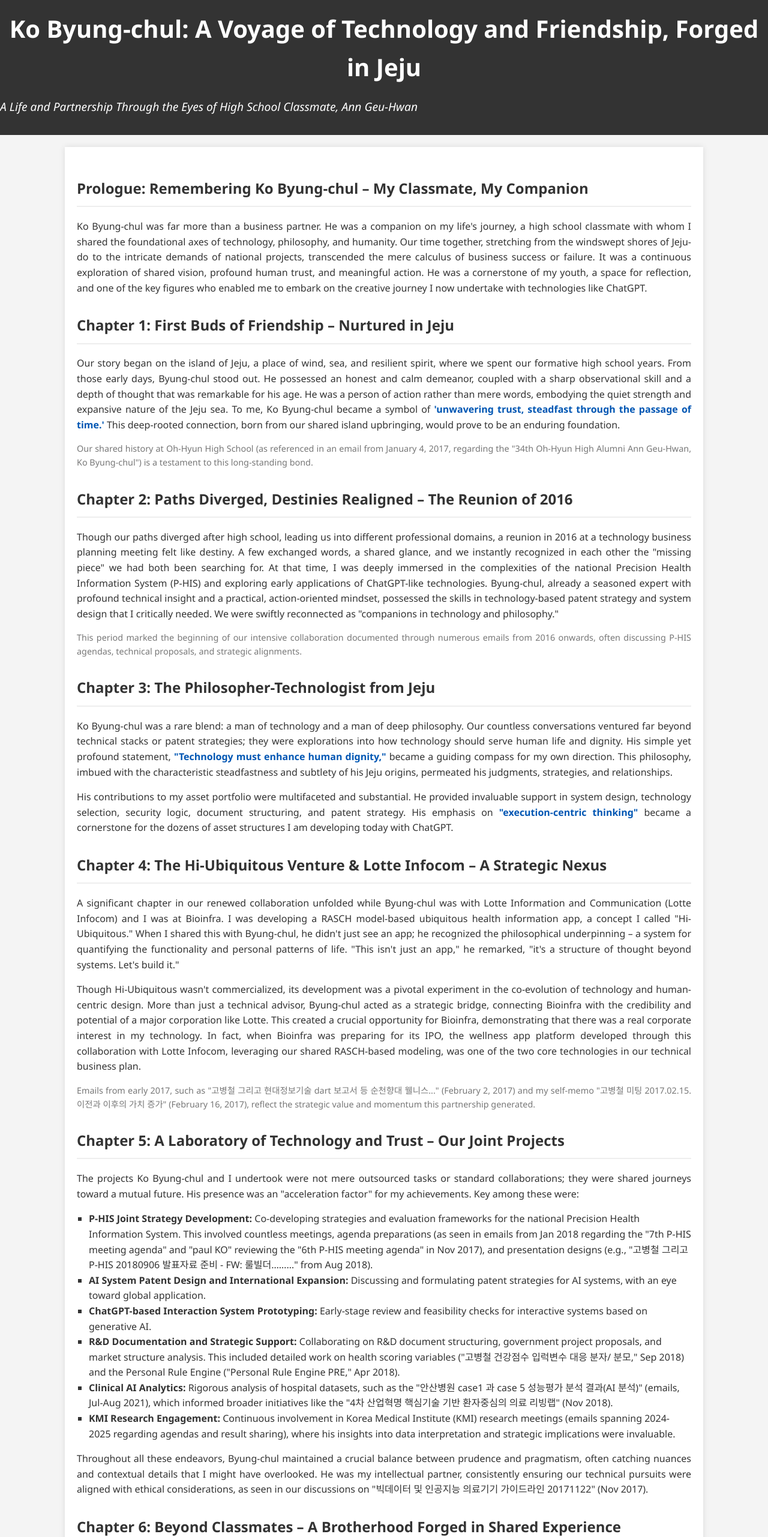
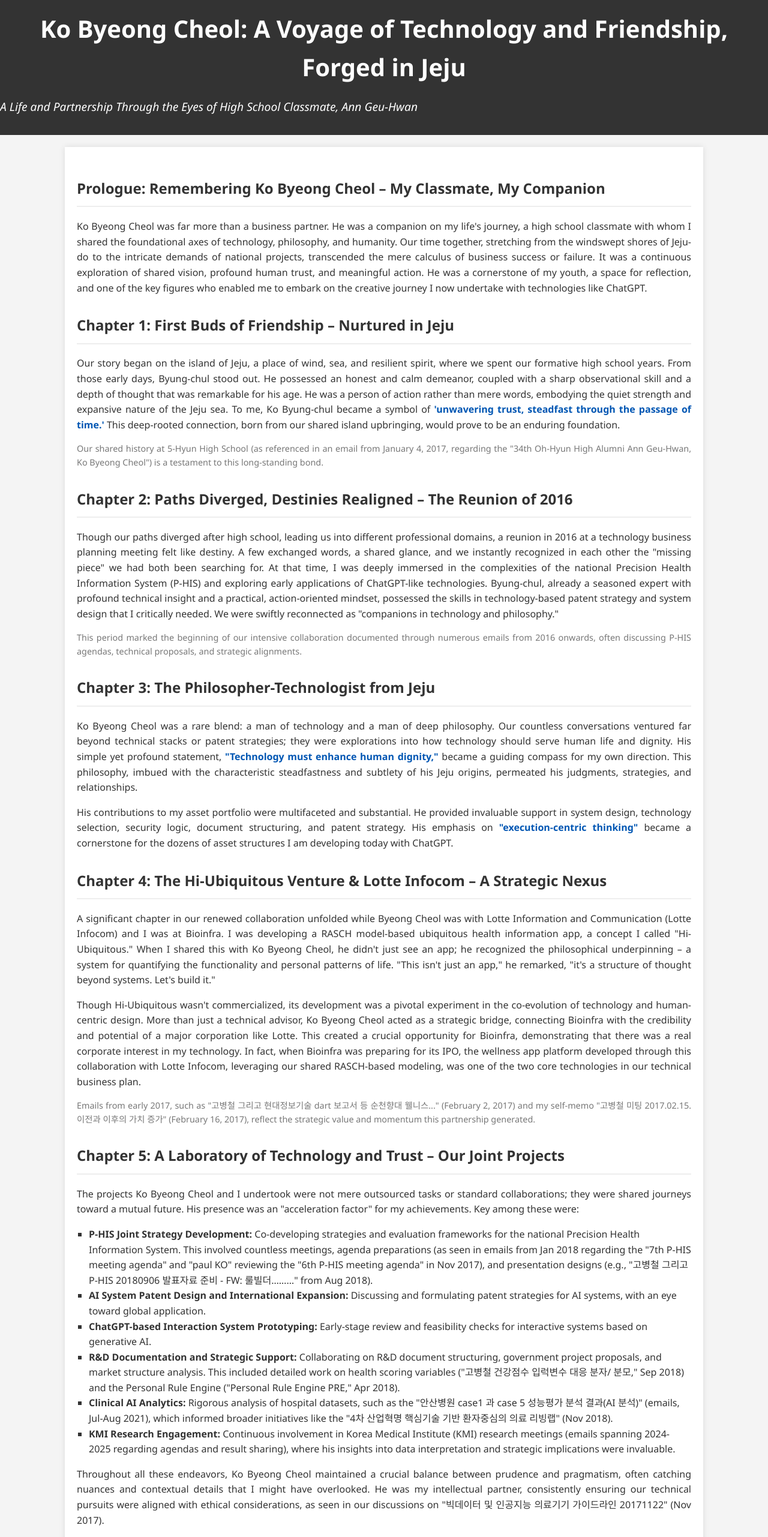
Before and after one commit to ANN-KOREA/Ko-Byung-chul, a plain HTML site: page index.html in a window 1280 px wide. Shown: the top 2562 px of the page at 60% size. Drawn offline with Linux system fonts and the light colour scheme.

Commit message:
index.html

```diff
--- a/index.html
+++ b/index.html
@@ -3,7 +3,7 @@
 <head>
     <meta charset="UTF-8">
     <meta name="viewport" content="width=device-width, initial-scale=1.0">
-    <title>Ko Byung-chul: A Journey of Innovation and Trust - As Seen by Ann Geu-Hwan</title>
+    <title>Ko Byeong Cheol: A Journey of Innovation and Trust - As Seen by Ann Geu-Hwan</title>
     <style>
         body {
             font-family: 'Segoe UI', Tahoma, Geneva, Verdana, sans-serif;
@@ -87,33 +87,33 @@
 </head>
 <body>
     <header>
-        <h1>Ko Byung-chul: A Voyage of Technology and Friendship, Forged in Jeju</h1>
+        <h1>Ko Byeong Cheol: A Voyage of Technology and Friendship, Forged in Jeju</h1>
         <p class="subtitle">A Life and Partnership Through the Eyes of High School Classmate, Ann Geu-Hwan</p>
     </header>
 
     <div class="container">
-        <h2>Prologue: Remembering Ko Byung-chul – My Classmate, My Companion</h2>
-        <p>Ko Byung-chul was far more than a business partner. He was a companion on my life's journey, a high school classmate with whom I shared the foundational axes of technology, philosophy, and humanity. Our time together, stretching from the windswept shores of Jeju-do to the intricate demands of national projects, transcended the mere calculus of business success or failure. It was a continuous exploration of shared vision, profound human trust, and meaningful action. He was a cornerstone of my youth, a space for reflection, and one of the key figures who enabled me to embark on the creative journey I now undertake with technologies like ChatGPT.</p>
+        <h2>Prologue: Remembering Ko Byeong Cheol – My Classmate, My Companion</h2>
+        <p>Ko Byeong Cheol was far more than a business partner. He was a companion on my life's journey, a high school classmate with whom I shared the foundational axes of technology, philosophy, and humanity. Our time together, stretching from the windswept shores of Jeju-do to the intricate demands of national projects, transcended the mere calculus of business success or failure. It was a continuous exploration of shared vision, profound human trust, and meaningful action. He was a cornerstone of my youth, a space for reflection, and one of the key figures who enabled me to embark on the creative journey I now undertake with technologies like ChatGPT.</p>
 
         <h2>Chapter 1: First Buds of Friendship – Nurtured in Jeju</h2>
         <p>Our story began on the island of Jeju, a place of wind, sea, and resilient spirit, where we spent our formative high school years. From those early days, Byung-chul stood out. He possessed an honest and calm demeanor, coupled with a sharp observational skill and a depth of thought that was remarkable for his age. He was a person of action rather than mere words, embodying the quiet strength and expansive nature of the Jeju sea. To me, Ko Byung-chul became a symbol of <span class="highlight">'unwavering trust, steadfast through the passage of time.'</span> This deep-rooted connection, born from our shared island upbringing, would prove to be an enduring foundation.</p>
-        <p class="footnote">Our shared history at Oh-Hyun High School (as referenced in an email from January 4, 2017, regarding the "34th Oh-Hyun High Alumni Ann Geu-Hwan, Ko Byung-chul") is a testament to this long-standing bond.</p>
+        <p class="footnote">Our shared history at 5-Hyun High School (as referenced in an email from January 4, 2017, regarding the "34th Oh-Hyun High Alumni Ann Geu-Hwan, Ko Byeong Cheol") is a testament to this long-standing bond.</p>
 
         <h2>Chapter 2: Paths Diverged, Destinies Realigned – The Reunion of 2016</h2>
         <p>Though our paths diverged after high school, leading us into different professional domains, a reunion in 2016 at a technology business planning meeting felt like destiny. A few exchanged words, a shared glance, and we instantly recognized in each other the "missing piece" we had both been searching for. At that time, I was deeply immersed in the complexities of the national Precision Health Information System (P-HIS) and exploring early applications of ChatGPT-like technologies. Byung-chul, already a seasoned expert with profound technical insight and a practical, action-oriented mindset, possessed the skills in technology-based patent strategy and system design that I critically needed. We were swiftly reconnected as "companions in technology and philosophy."</p>
         <p class="footnote">This period marked the beginning of our intensive collaboration documented through numerous emails from 2016 onwards, often discussing P-HIS agendas, technical proposals, and strategic alignments.</p>
 
         <h2>Chapter 3: The Philosopher-Technologist from Jeju</h2>
-        <p>Ko Byung-chul was a rare blend: a man of technology and a man of deep philosophy. Our countless conversations ventured far beyond technical stacks or patent strategies; they were explorations into how technology should serve human life and dignity. His simple yet profound statement, <span class="highlight">"Technology must enhance human dignity,"</span> became a guiding compass for my own direction. This philosophy, imbued with the characteristic steadfastness and subtlety of his Jeju origins, permeated his judgments, strategies, and relationships.</p>
+        <p>Ko Byeong Cheol was a rare blend: a man of technology and a man of deep philosophy. Our countless conversations ventured far beyond technical stacks or patent strategies; they were explorations into how technology should serve human life and dignity. His simple yet profound statement, <span class="highlight">"Technology must enhance human dignity,"</span> became a guiding compass for my own direction. This philosophy, imbued with the characteristic steadfastness and subtlety of his Jeju origins, permeated his judgments, strategies, and relationships.</p>
         <p>His contributions to my asset portfolio were multifaceted and substantial. He provided invaluable support in system design, technology selection, security logic, document structuring, and patent strategy. His emphasis on <span class="highlight">"execution-centric thinking"</span> became a cornerstone for the dozens of asset structures I am developing today with ChatGPT.</p>
 
         <h2>Chapter 4: The Hi-Ubiquitous Venture & Lotte Infocom – A Strategic Nexus</h2>
-        <p>A significant chapter in our renewed collaboration unfolded while Byung-chul was with Lotte Information and Communication (Lotte Infocom) and I was at Bioinfra. I was developing a RASCH model-based ubiquitous health information app, a concept I called "Hi-Ubiquitous." When I shared this with Byung-chul, he didn't just see an app; he recognized the philosophical underpinning – a system for quantifying the functionality and personal patterns of life. "This isn't just an app," he remarked, "it's a structure of thought beyond systems. Let's build it."</p>
-        <p>Though Hi-Ubiquitous wasn't commercialized, its development was a pivotal experiment in the co-evolution of technology and human-centric design. More than just a technical advisor, Byung-chul acted as a strategic bridge, connecting Bioinfra with the credibility and potential of a major corporation like Lotte. This created a crucial opportunity for Bioinfra, demonstrating that there was a real corporate interest in my technology. In fact, when Bioinfra was preparing for its IPO, the wellness app platform developed through this collaboration with Lotte Infocom, leveraging our shared RASCH-based modeling, was one of the two core technologies in our technical business plan.</p>
+        <p>A significant chapter in our renewed collaboration unfolded while Byeong Cheol was with Lotte Information and Communication (Lotte Infocom) and I was at Bioinfra. I was developing a RASCH model-based ubiquitous health information app, a concept I called "Hi-Ubiquitous." When I shared this with Ko Byeong Cheol, he didn't just see an app; he recognized the philosophical underpinning – a system for quantifying the functionality and personal patterns of life. "This isn't just an app," he remarked, "it's a structure of thought beyond systems. Let's build it."</p>
+        <p>Though Hi-Ubiquitous wasn't commercialized, its development was a pivotal experiment in the co-evolution of technology and human-centric design. More than just a technical advisor, Ko Byeong Cheol acted as a strategic bridge, connecting Bioinfra with the credibility and potential of a major corporation like Lotte. This created a crucial opportunity for Bioinfra, demonstrating that there was a real corporate interest in my technology. In fact, when Bioinfra was preparing for its IPO, the wellness app platform developed through this collaboration with Lotte Infocom, leveraging our shared RASCH-based modeling, was one of the two core technologies in our technical business plan.</p>
         <p class="footnote">Emails from early 2017, such as "고병철 그리고 현대정보기술 dart 보고서 등 순천향대 웰니스..." (February 2, 2017) and my self-memo "고병철 미팅 2017.02.15. 이전과 이후의 가치 증가" (February 16, 2017), reflect the strategic value and momentum this partnership generated.</p>
 
         <h2>Chapter 5: A Laboratory of Technology and Trust – Our Joint Projects</h2>
-        <p>The projects Ko Byung-chul and I undertook were not mere outsourced tasks or standard collaborations; they were shared journeys toward a mutual future. His presence was an "acceleration factor" for my achievements. Key among these were:</p>
+        <p>The projects Ko Byeong Cheol and I undertook were not mere outsourced tasks or standard collaborations; they were shared journeys toward a mutual future. His presence was an "acceleration factor" for my achievements. Key among these were:</p>
         <ul>
             <li><strong>P-HIS Joint Strategy Development:</strong> Co-developing strategies and evaluation frameworks for the national Precision Health Information System. This involved countless meetings, agenda preparations (as seen in emails from Jan 2018 regarding the "7th P-HIS meeting agenda" and "paul KO" reviewing the "6th P-HIS meeting agenda" in Nov 2017), and presentation designs (e.g., "고병철 그리고 P-HIS 20180906 발표자료 준비 - FW: 룰빌더………" from Aug 2018).</li>
             <li><strong>AI System Patent Design and International Expansion:</strong> Discussing and formulating patent strategies for AI systems, with an eye toward global application.</li>
@@ -122,13 +122,13 @@
             <li><strong>Clinical AI Analytics:</strong> Rigorous analysis of hospital datasets, such as the "안산병원 case1 과 case 5 성능평가 분석 결과(AI 분석)" (emails, Jul-Aug 2021), which informed broader initiatives like the "4차 산업혁명 핵심기술 기반 환자중심의 의료 리빙랩" (Nov 2018).</li>
             <li><strong>KMI Research Engagement:</strong> Continuous involvement in Korea Medical  Institute (KMI) research meetings (emails spanning 2024-2025 regarding agendas and result sharing), where his insights into data interpretation and strategic implications were invaluable.</li>
         </ul>
-        <p>Throughout all these endeavors, Byung-chul maintained a crucial balance between prudence and pragmatism, often catching nuances and contextual details that I might have overlooked. He was my intellectual partner, consistently ensuring our technical pursuits were aligned with ethical considerations, as seen in our discussions on "빅데이터 및 인공지능 의료기기 가이드라인 20171122" (Nov 2017).</p>
+        <p>Throughout all these endeavors, Ko Byeong Cheol maintained a crucial balance between prudence and pragmatism, often catching nuances and contextual details that I might have overlooked. He was my intellectual partner, consistently ensuring our technical pursuits were aligned with ethical considerations, as seen in our discussions on "빅데이터 및 인공지능 의료기기 가이드라인 20171122" (Nov 2017).</p>
 
         <h2>Chapter 6: Beyond Classmates – A Brotherhood Forged in Shared Experience</h2>
         <p>Our bond transcended mere business or our shared Jeju high school roots. We were brothers-in-arms, sharing not just project deadlines but life's joys and sorrows. We remembered each other's birthdays, shared family stories, embarked on joint travels, and enjoyed regular meals. We debated technology and humanities, business and life, execution and reflection. I believe that friendship is not measured by time alone, but by the depth of shared context and memory. My relationship with Ko Byung-chul is, above all, one of my most precious human assets. An email from September 8, 2017, simply titled "고병철 귀인" (Ko Byung-chul, a benefactor), perhaps best encapsulates this deep sense of gratitude.</p>
 
-        <h2>Chapter 7: The Value of Ko Byung-chul – My Perspective</h2>
-        <p>From my vantage point, Ko Byung-chul's value can be summarized as follows:</p>
+        <h2>Chapter 7: The Value of Ko Byeong Cheol – My Perspective</h2>
+        <p>From my vantage point, Ko Byeong Cheol's value can be summarized as follows:</p>
         <table class="value-table">
             <thead>
                 <tr>
@@ -169,7 +169,7 @@
         </table>
 
         <h2>Chapter 8: Conclusion – A Journey Made Possible by Companionship</h2>
-        <p>The person I am today, designing and implementing sustainable human-technology ecosystems with ChatGPT, has its roots firmly planted in the soil tilled by Ko Byung-chul. He nurtured my questions, rigorously reviewed my executions, and provided the strength to translate my philosophy into practice. The shared experiences with him are among the most significant intangible assets in my portfolio. I intend to continue building upon this foundation, dreaming of further collaborations and creations inspired by the values we shared.</p>
+        <p>The person I am today, designing and implementing sustainable human-technology ecosystems with ChatGPT, has its roots firmly planted in the soil tilled by Ko Byeong Cheol. He nurtured my questions, rigorously reviewed my executions, and provided the strength to translate my philosophy into practice. The shared experiences with him are among the most significant intangible assets in my portfolio. I intend to continue building upon this foundation, dreaming of further collaborations and creations inspired by the values we shared.</p>
         <p>Even now, as I navigate the complexities of AI, his influence endures. My work on the MyLifeIndex platform, the HandLoop™ automation concept, and Rasch-based personal ability estimation tools all contain seeds planted during our intensive collaborations. He wasn't just a systems designer; he was a "loneliness healer disguised as a strategist," always asking if a feature would "help someone feel less alone."</p>
 
 
@@ -180,7 +180,7 @@
 
         <div class="appendix">
             <h2>✍️ Appendix: A Letter to My Classmate, My Brother</h2>
-            <p>"Byung-chul-ah (my dear friend Byung-chul),</p>
+            <p>"Byeong Cheol-ah (my dear friend Byung-chul),</p>
             <p>Our journey began by the Jeju sea, and now we experiment in entirely different worlds. I am always grateful for your steadfast, quiet presence by my side. Without you, I would not have developed into the person I am today. Thank you, truly, for co-creating my world not just with technology, but with philosophy; not just with strategy, but with humanity.</p>
             <p>Our experiments are far from over. Your imprint remains deep within the GPT systems I build today. I believe a day will come when we can once again present this shared journey to the world, perhaps through a joint book, a new system, or a shared platform.</p>
             <p>Thank you. Our friendship, born in Jeju, is one of the most fundamental assets that make me who I am today."</p>
@@ -189,4 +189,5 @@
 
     </div>
 </body>
+
 </html>
```
